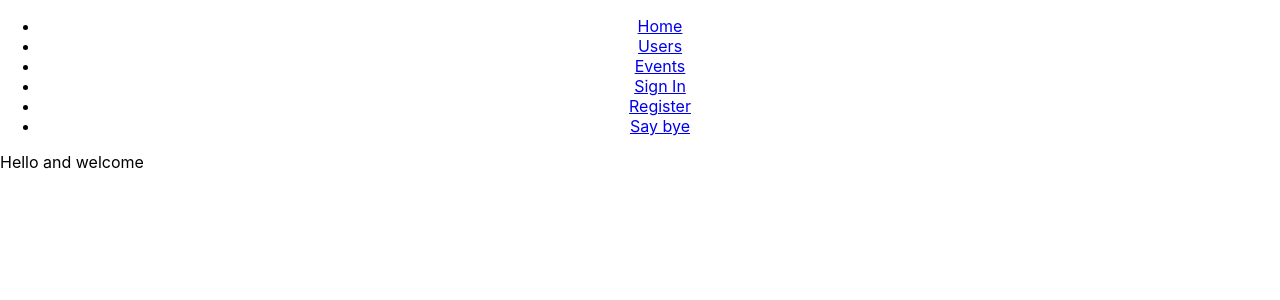
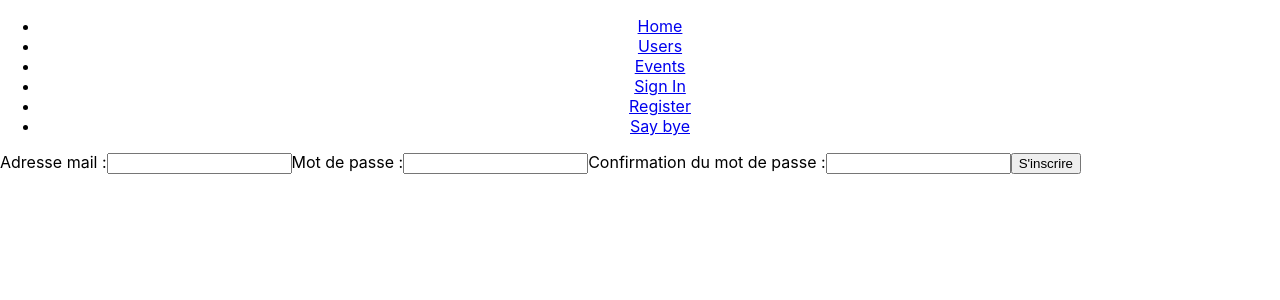
Before and after one commit to Brolyus/wildcircusreloaded, a React (Create React App) app in the folder front/: page /register in a window 1280 px wide. Shown: the top 300 px of the page. Built offline with nearby package versions, Linux system fonts and the light colour scheme.

Commit message:
created 2 basics form for login and register

```diff
--- a/front/src/components/Login.js
+++ b/front/src/components/Login.js
@@ -1,7 +1,21 @@
 import React from 'react'
 
 const Login = () => {
-	return <p>Welcome</p>
+	return (
+		<div>
+			<form>
+				<label htmlFor='email' className='space:stack'>
+					Adresse mail :
+				</label>
+				<input type='email' name='email' id='email' required />
+				<label htmlFor='password' className='space:stack'>
+					Mot de passe :
+				</label>
+				<input type='password' name='password' id='password' required />
+				<button id='submit'>Se connecter</button>
+			</form>
+		</div>
+	)
 }
 
 export default Login
--- a/front/src/components/Register.js
+++ b/front/src/components/Register.js
@@ -1,7 +1,77 @@
-import React from 'react'
+import React, { useState } from 'react'
+//import axios from 'axios'
 
 const Register = () => {
-	return <p>Hello and welcome</p>
+	const [account, setAccount] = useState({
+		email: '',
+		password: '',
+		passwordCheck: ''
+	})
+	// const [isCreated, setIsCreated] = useState(false)
+	// const [token, setToken] = useState({ token: '' })
+
+	const onChange = e => {
+		setAccount({ ...account, [e.target.name]: e.target.value })
+	}
+	// const submitForm = e => {
+	// 	if (account.password === account.passwordCheck) {
+	// 		e.preventDefault()
+	// 		const data = { email: account.email, password: account.password }
+	// 		axios
+	// 			.post('http://localhost:3000/register', data)
+	// 			.then(response => setToken(response.data.token))
+	// 			.then(() => {
+	// 				setIsCreated(true)
+	// 			})
+	// 	} else {
+	// 		e.preventDefault()
+	// 		alert('Les mots de passe ne correspondent pas')
+	// 	}
+	// }
+	return (
+		<div>
+			<form>
+				<label htmlFor='email' className='space:stack'>
+					Adresse mail :
+				</label>
+				<input
+					type='email'
+					name='email'
+					id='email'
+					required
+					onInput={onChange}
+					className='space:stack underlined no-focus body-font'
+				/>
+				<label htmlFor='password' className='space:stack'>
+					Mot de passe :
+				</label>
+				<input
+					type='password'
+					name='password'
+					id='password'
+					required
+					onInput={onChange}
+					className='space:stack underlined no-focus body-font'
+				/>
+				<label htmlFor='passwordCheck' className='space:stack'>
+					Confirmation du mot de passe :
+				</label>
+				<input
+					type='password'
+					name='passwordCheck'
+					id='passwordCheck'
+					className='space:stack underlined no-focus body-font'
+					onInput={onChange}
+				/>
+				<button
+					id='submit'
+					className='space:inset-squish btn-animation btn-angles btn-shadow btn-borderless btn-color body-font'
+				>
+					S'inscrire
+				</button>
+			</form>
+		</div>
+	)
 }
 
 export default Register
```
